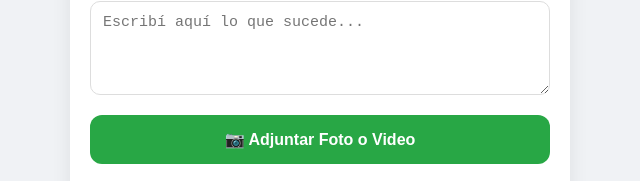
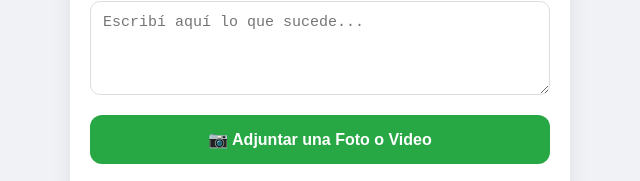
Before and after one commit to ProyectosNLB/Registro-Territorial-COMUNA-13, a plain HTML site: page index.html in a window 1280 px wide. Shown: the part 739-920 px from the top of the page, 320-960 px from the left. Drawn offline with Linux system fonts and the light colour scheme; some packages are replaced by stand-ins of ours.

Commit message:
Update index.html

```diff
--- a/index.html
+++ b/index.html
@@ -65,7 +65,7 @@
         <label>Descripción detallada</label>
         <textarea id="descripcion" rows="4" placeholder="Escribí aquí lo que sucede..."></textarea>
 
-        <button type="button" class="btn-archivo" onclick="abrirArchivo()">📷 Adjuntar Foto o Video</button>
+        <button type="button" class="btn-archivo" onclick="abrirArchivo()">📷 Adjuntar una Foto o Video</button>
         <input type="file" id="archivoInput" accept="image/*,video/*" style="display:none">
         <div class="preview" id="preview"></div>
 
```
